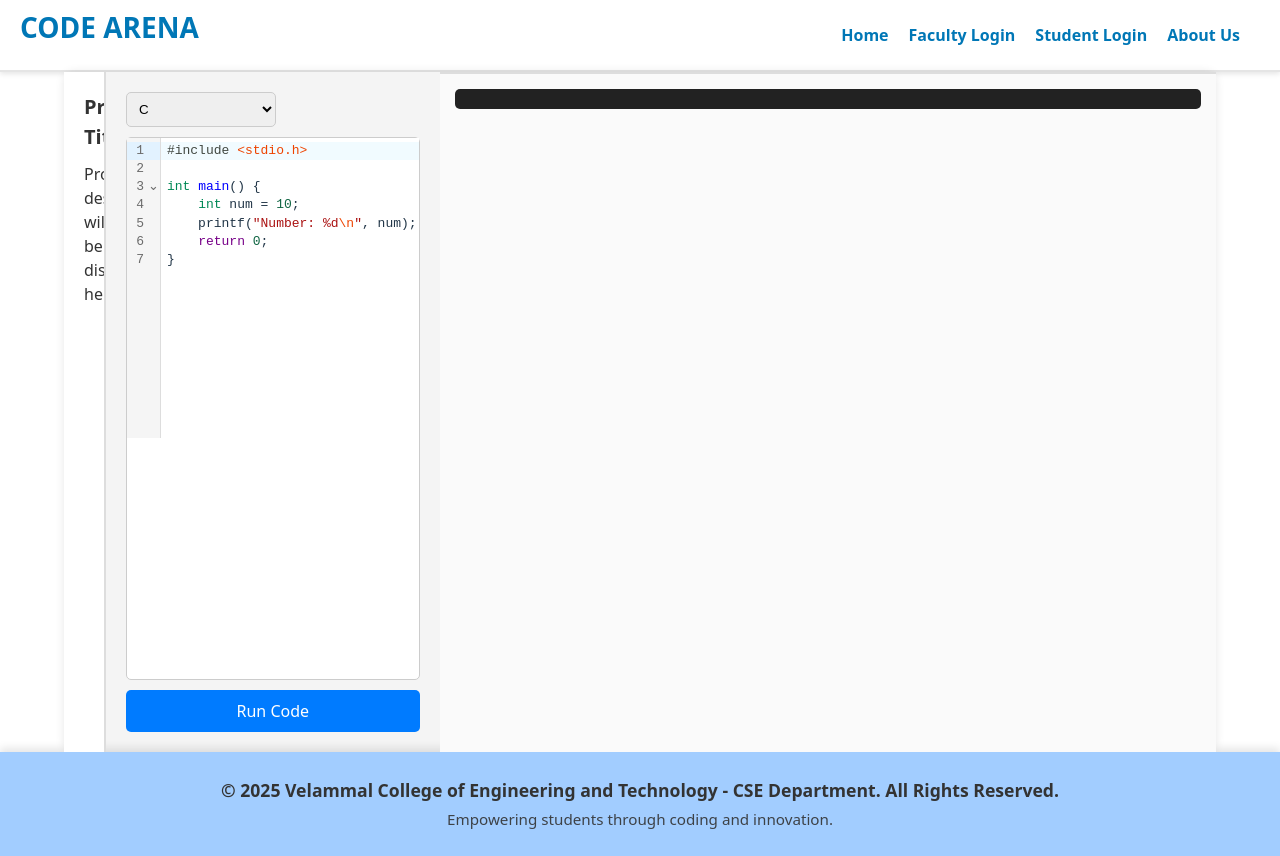
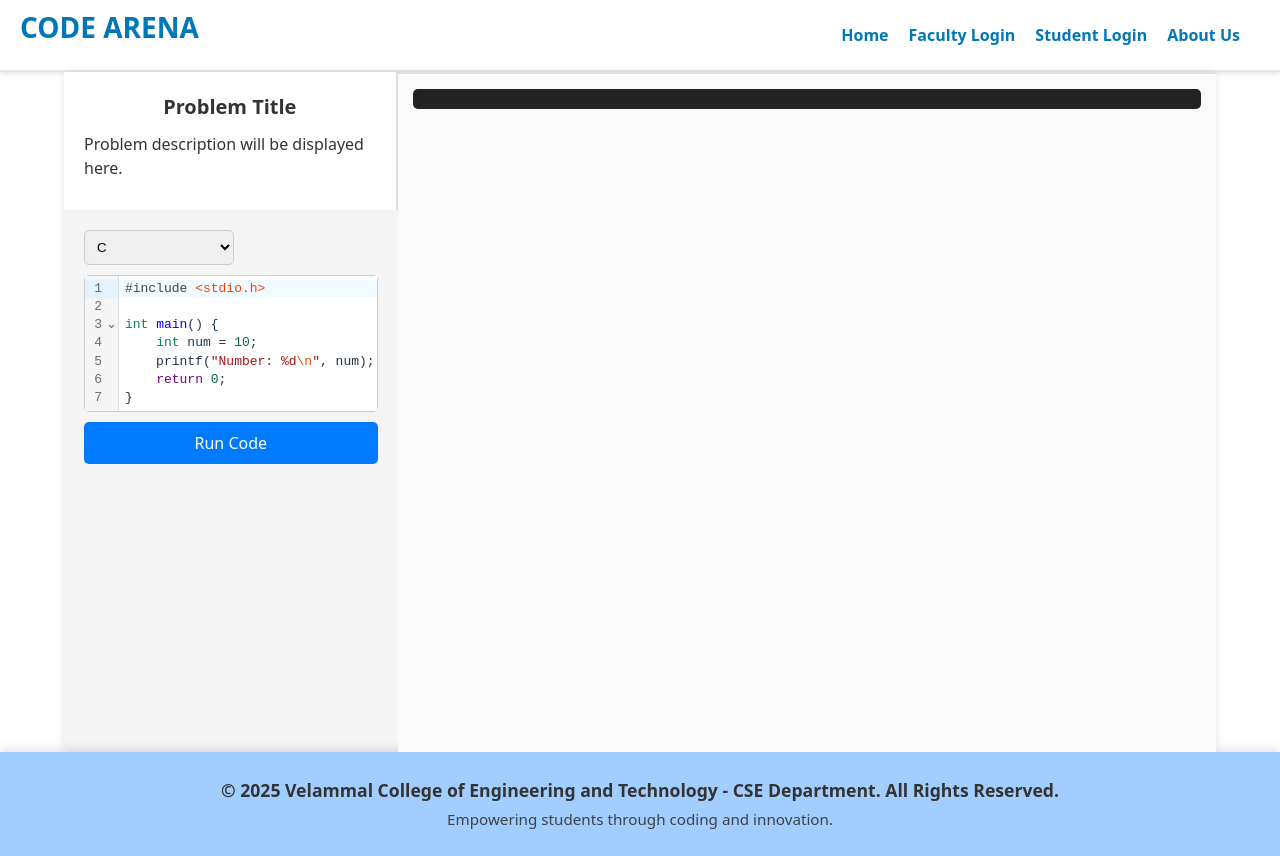
Before and after one commit to VitheshThiraviyam/Code-arena, a React (Vite) app in the folder frontend/: page /codeeditor in a window 1280 px wide. Built offline with nearby package versions, Linux system fonts and the light colour scheme.

Commit message:
Update Codeeditor.jsx

```diff
--- a/frontend/src/assets/Codeeditor.jsx
+++ b/frontend/src/assets/Codeeditor.jsx
@@ -48,13 +48,13 @@ const Codeeditor = ({ problemTitle, problemDescription }) => {
 
     return (
         <div className="editor-container">
-            {/* Left Side - Problem Description */}
+            {/* Top Section: Problem Description & Code Editor */}
+            <div className="top-container">
                 <div className="problem-section">
                     <h2>{problemTitle || "Problem Title"}</h2>
                     <p>{problemDescription || "Problem description will be displayed here."}</p>
                 </div>
 
-            {/* Right Side - Code Editor */}
                 <div className="code-editor-section">
                     <select onChange={handleLanguageChange} className="language-select" value={language}>
                         <option value="c">C</option>
@@ -64,15 +64,16 @@ const Codeeditor = ({ problemTitle, problemDescription }) => {
                     </select>
                     <CodeMirror
                         value={code}
-                    height="300px"
+                        height="100%"
                         extensions={[cpp(), java(), python()].find(ext => language !== "java" || ext === java())}
                         onChange={(value) => setCode(value)}
                         className="code-editor"
                     />
                     <button onClick={handleRun} className="run-button">Run Code</button>
                 </div>
+            </div>
 
-            {/* Bottom - Output Section */}
+            {/* Bottom Section: Output */}
             <div className="output-container">
                 {error && <pre className="error-box">{error}</pre>}
                 <pre className="output-box">{output}</pre>
```
Lines whose indentation alone changed are shown as unchanged.
